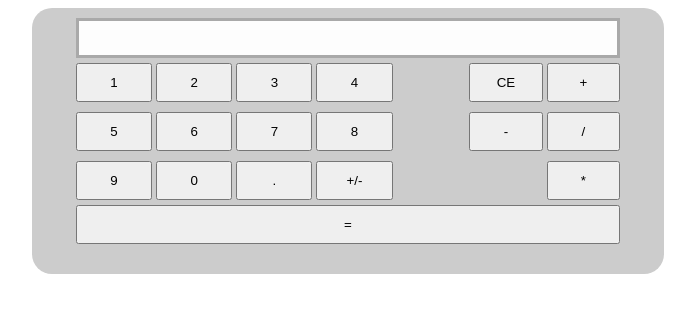
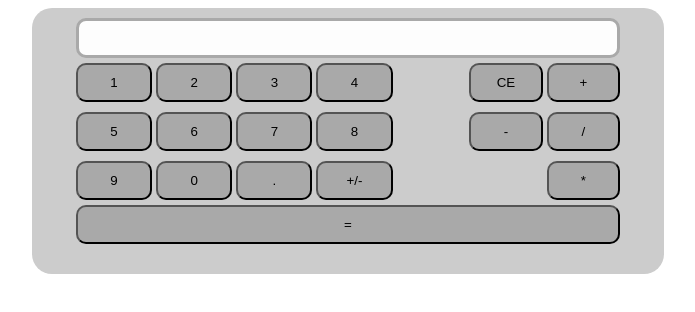
Before and after one commit to beck410/calculator, a website: page index.html in a window 1280 px wide. Shown: the whole page, without its empty margins (292-987 px from the left). Drawn offline with Linux system fonts and the light colour scheme.

Commit message:
styled calc

```diff
--- a/css/main.css
+++ b/css/main.css
@@ -10,6 +10,7 @@
   margin: 0 auto;
   padding: 10px 0;
   border: 3px solid darkgrey;
+  border-radius: 10px;
 }
 .calculator {
   width: 50%;
@@ -32,6 +33,8 @@
 
 .button {
   padding: 10px 10px;
+  border-radius: 10px;
+  background: darkgrey;
 }
 
 .operator-buttons .button {
```
